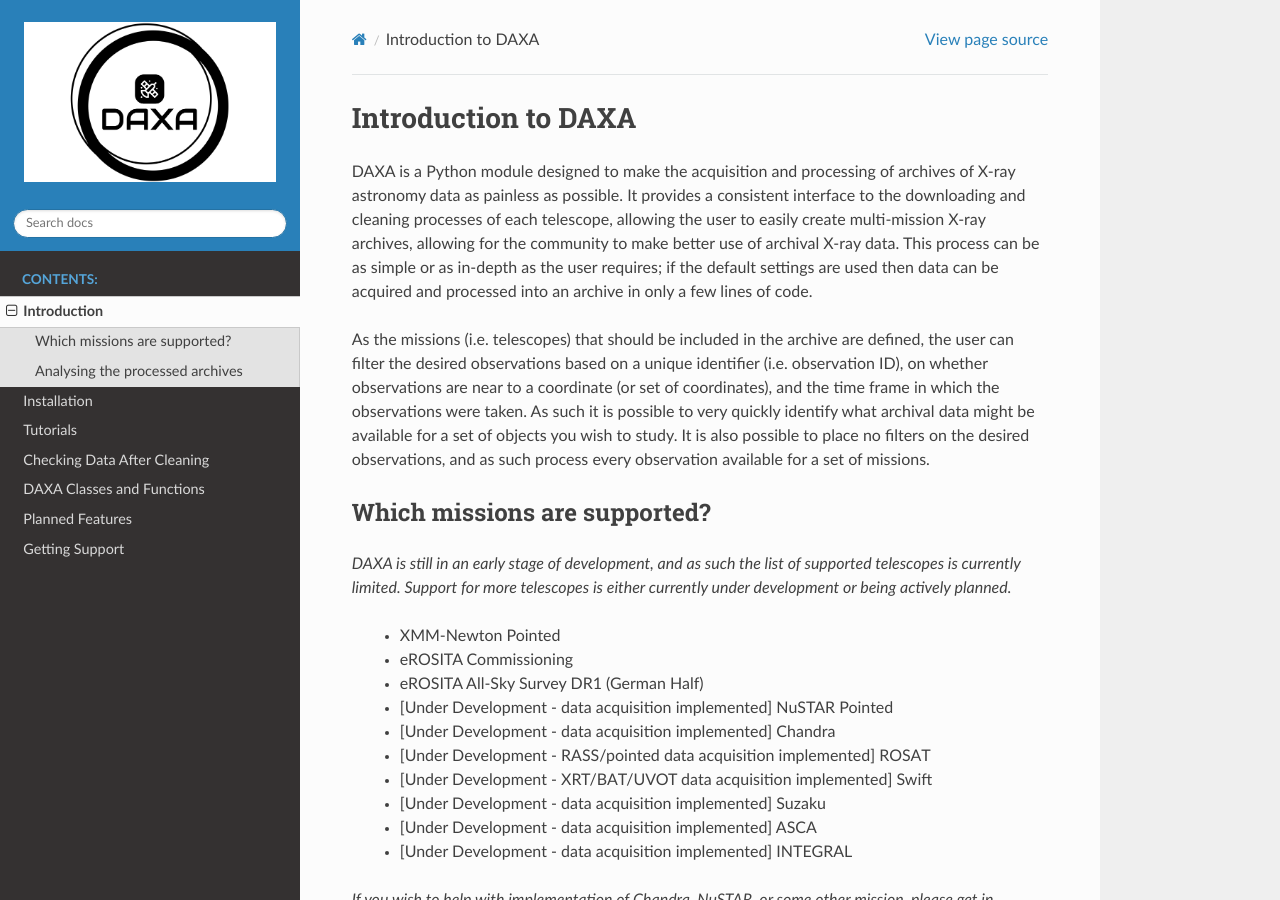
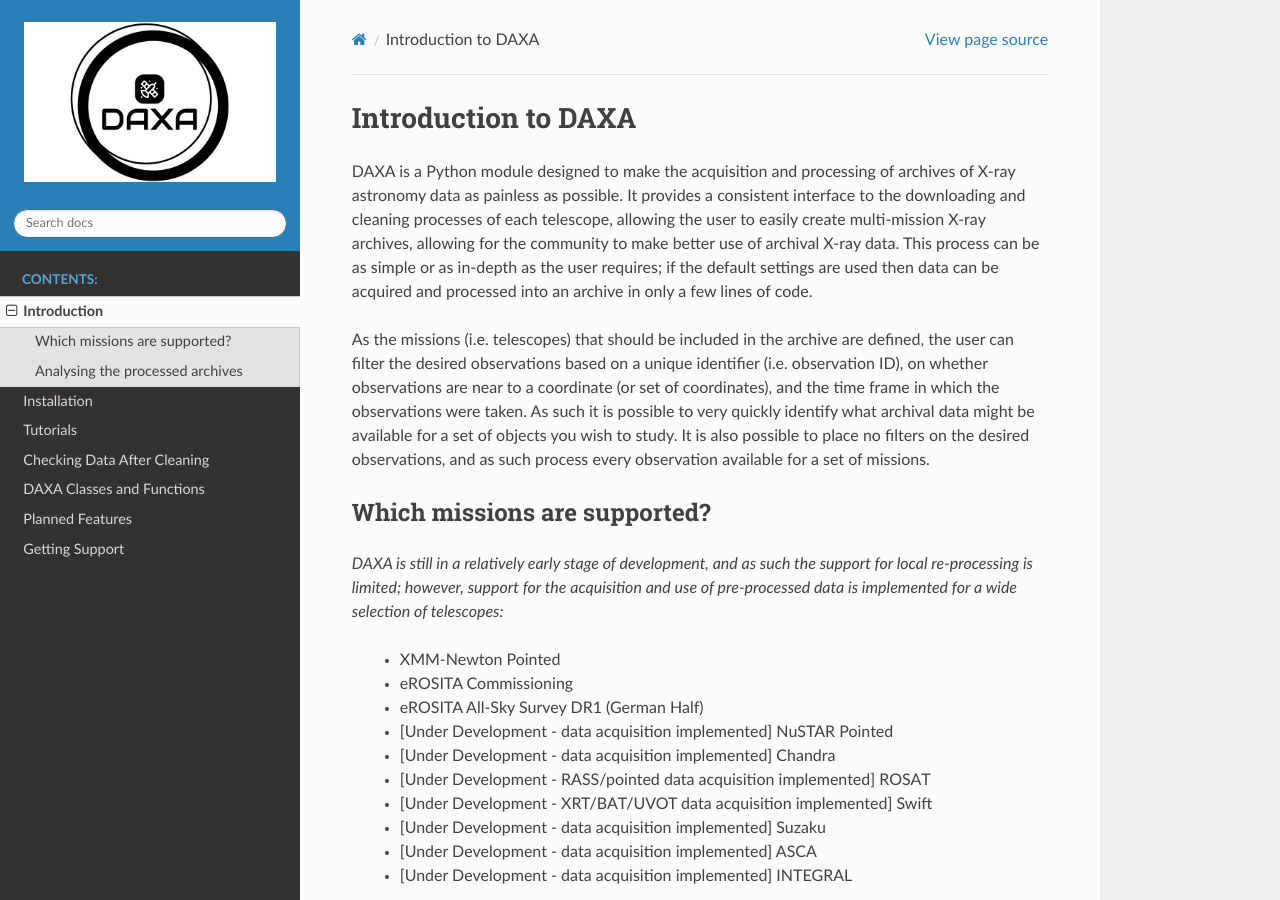
Before and after one commit to DavidT3/DAXA, a Sphinx documentation site: the page built from docs/source/intro.rst, in a window 1280 px wide and 900 px high. Built offline with Sphinx 7.4.7 and the Read the Docs theme 2.0.0, drawn with Linux system fonts in a browser that asks for light colours; pages that are not in the unit, such as notebooks, are missing from menus.

Commit message:
Updated the intro part of the docs slightly
Signed-off-by: David Turner <turne540@msu.edu>

```diff
--- a/docs/source/intro.rst
+++ b/docs/source/intro.rst
@@ -16,8 +16,9 @@ no filters on the desired observations, and as such process every observation av
 Which missions are supported?
 -----------------------------
 
-*DAXA is still in an early stage of development, and as such the list of supported telescopes is currently
-limited. Support for more telescopes is either currently under development or being actively planned.*
+*DAXA is still in a relatively early stage of development, and as such the support for local re-processing is
+limited; however, support for the acquisition and use of pre-processed data is implemented for a wide selection
+of telescopes:*
 
     * XMM-Newton Pointed
     * eROSITA Commissioning
```
